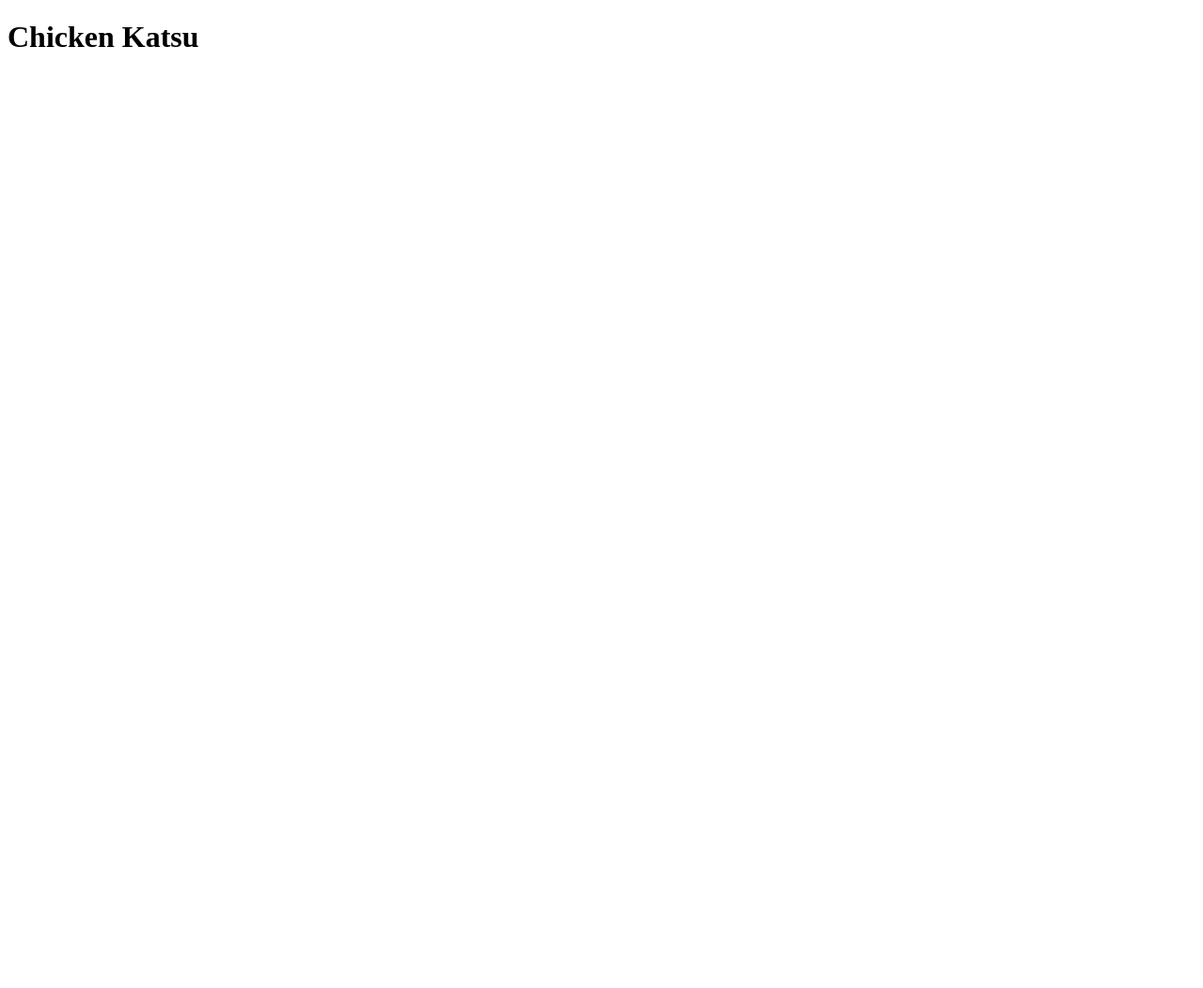
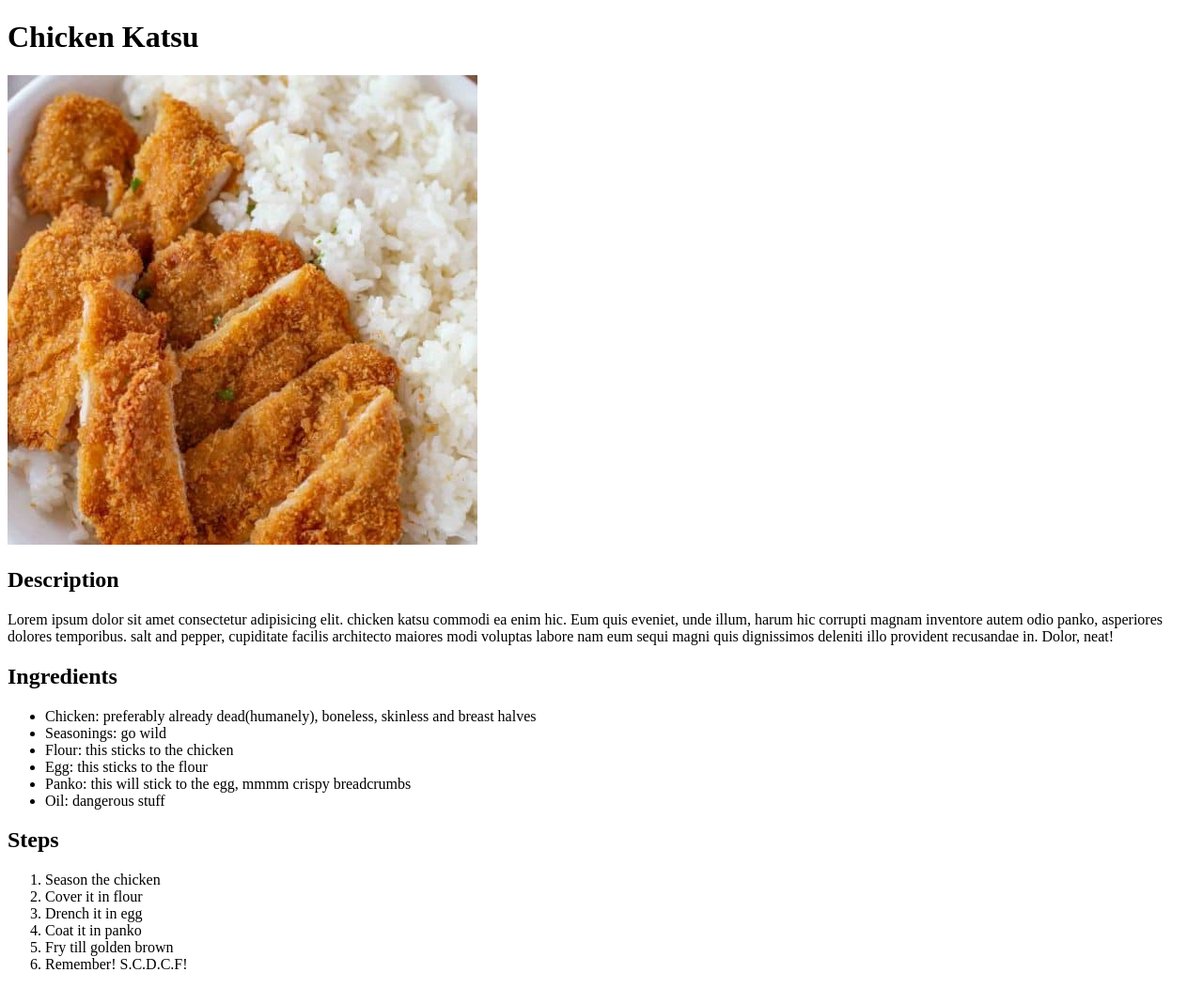
Before and after one commit to Asugee/odin-recipes, a plain HTML site: page recipes/chicken-katsu.html in a window 1280 px wide. Shown: the whole page at 94% size. Before the commit the page ends 800 px from the top, so only its background shows below. Drawn offline with Linux system fonts and the light colour scheme.

Commit message:
Add chicken katsu recipe details

```diff
--- a/recipes/chicken-katsu.html
+++ b/recipes/chicken-katsu.html
@@ -6,6 +6,31 @@
 </head>
 <body>
     <h1>Chicken Katsu</h1>
+    <img src="../images/chicken-katsu-finished.jpg" alt="The finished chicken katsu" />
+    <h2>Description</h2>
+    <p>Lorem ipsum dolor sit amet consectetur adipisicing elit. chicken katsu commodi ea enim hic.
+       Eum quis eveniet, unde illum, harum hic corrupti magnam inventore autem odio panko, asperiores
+       dolores temporibus. salt and pepper, cupiditate facilis architecto maiores modi voluptas labore nam eum
+       sequi magni quis dignissimos deleniti illo provident recusandae in. Dolor, neat!
+    </p>
+    <h2>Ingredients</h2>
+    <ul>
+        <li>Chicken: preferably already dead(humanely), boneless, skinless and breast halves</li>
+        <li>Seasonings: go wild</li>
+        <li>Flour: this sticks to the chicken</li>
+        <li>Egg: this sticks to the flour</li>
+        <li>Panko: this will stick to the egg, mmmm crispy breadcrumbs</li>
+        <li>Oil: dangerous stuff</li>
+    </ul>
+    <h2>Steps</h2>
+    <ol>
+        <li>Season the chicken</li>
+        <li>Cover it in flour</li>
+        <li>Drench it in egg</li>
+        <li>Coat it in panko</li>
+        <li>Fry till golden brown</li>
+        <li>Remember! S.C.D.C.F!</li>
+    </ol>
 </body>
 </body>
 </html>
```
Also changed, not shown: images/chicken-katsu-finished.jpg (added).
